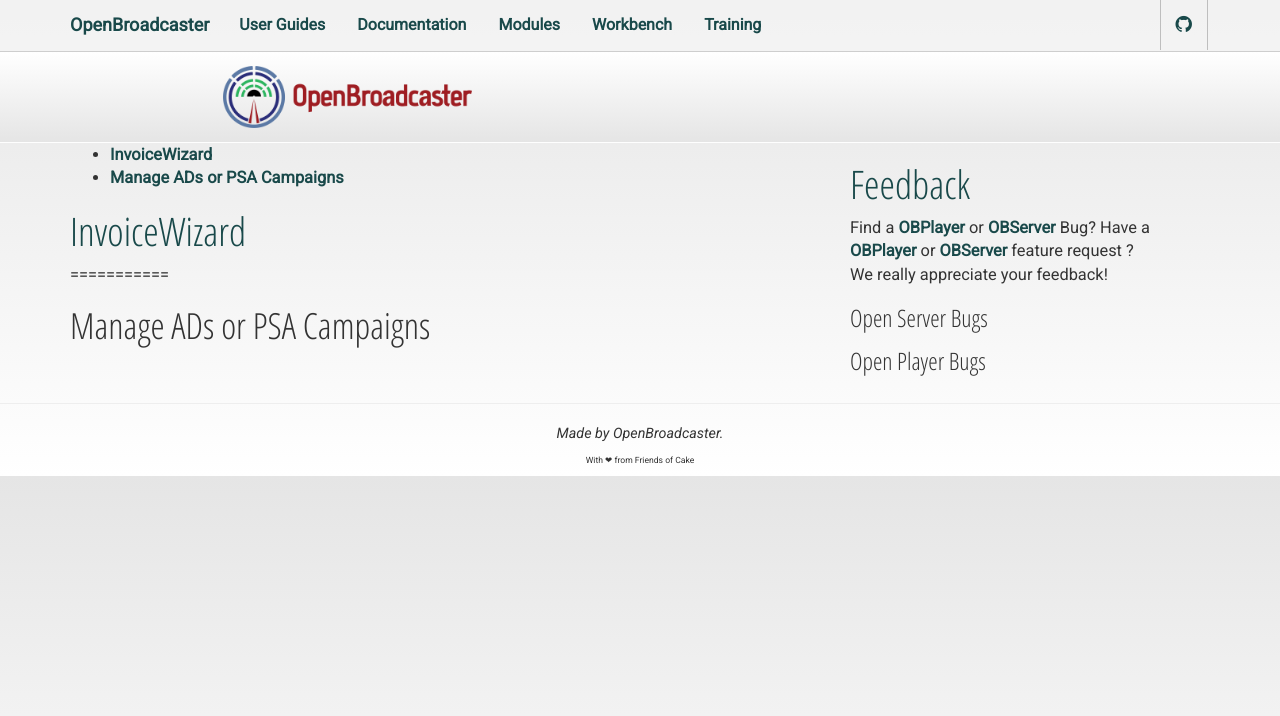
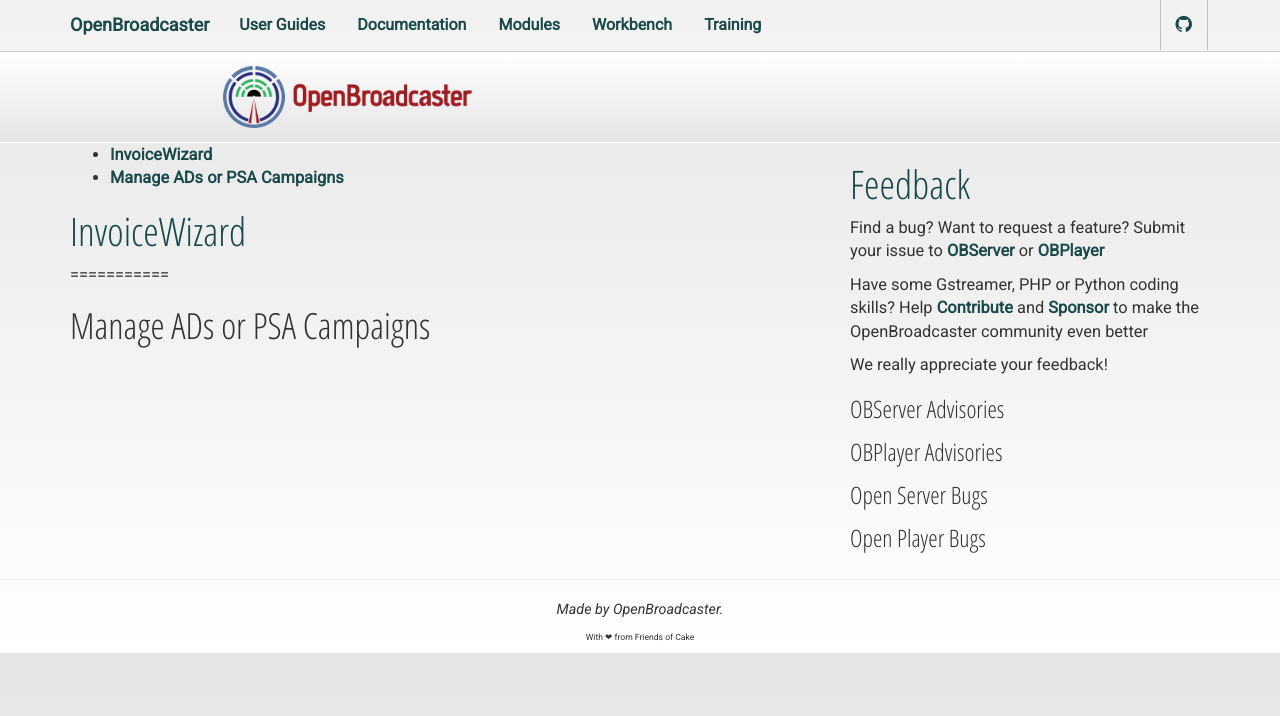
Before and after one commit to openbroadcaster/invoice-wizard, a Jekyll site: the page built from index.md, in a window 1280 px wide. Shown: the top 716 px of the page. Built offline with Jekyll 4.4.1, drawn with Linux system fonts in a browser that asks for light colours.

Commit message:
Update sidebar.html

```diff
--- a/_includes/sidebar.html
+++ b/_includes/sidebar.html
@@ -16,7 +16,18 @@
 
 <section>
   <h2>Feedback</h2>
-  <p>Find a<a href="https://github.com/openbroadcaster/obplayer/issues/new"> OBPlayer </a> or <a href="https://github.com/openbroadcaster/observer/issues/new"> OBServer </a>Bug? Have a <a href="https://github.com/openbroadcaster/obplayer/issues/new">OBPlayer</a> or <a href="https://github.com/openbroadcaster/observer/issues/new">OBServer</a> feature request  ? <br/>We really appreciate your feedback!</p>
+<p>Find a bug? Want to request a feature? Submit your issue to <a href="https://github.com/openbroadcaster/observer/issues/new">OBServer</a> or <a href="https://github.com/openbroadcaster/obplayer/issues/new">OBPlayer</a></p>
+<p>Have some Gstreamer, PHP or Python coding skills? Help <a href="https://github.com/openbroadcaster/.github/blob/main/docs/CONTRIBUTING.md">Contribute</a> and <a href="https://github.com/sponsors/openbroadcaster">Sponsor</a> to make the OpenBroadcaster community even better</p>
+<p>We really appreciate your feedback!</p>
+
+<h3>OBServer Advisories</h3>
+<div id="srv_security" name="srv_security" class="buglist">
+</div>
+<h3>OBPlayer Advisories</h3>
+<div id="ply_security" name="ply_security" class="buglist">
+</div>
+</section>
+
 <h3>Open Server Bugs</h3>
 <div id="srv_bugs" name="srv_bugs" class="buglist">
 </div>
```
